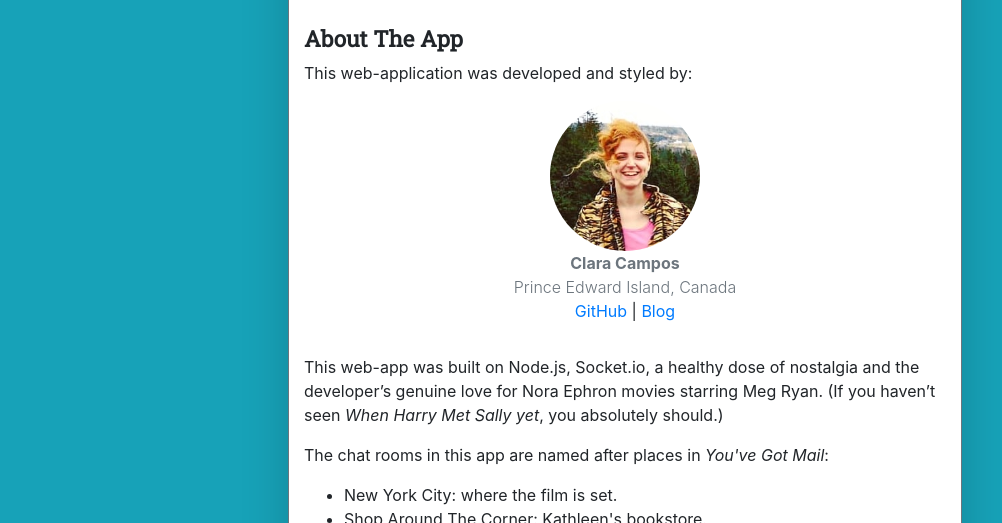
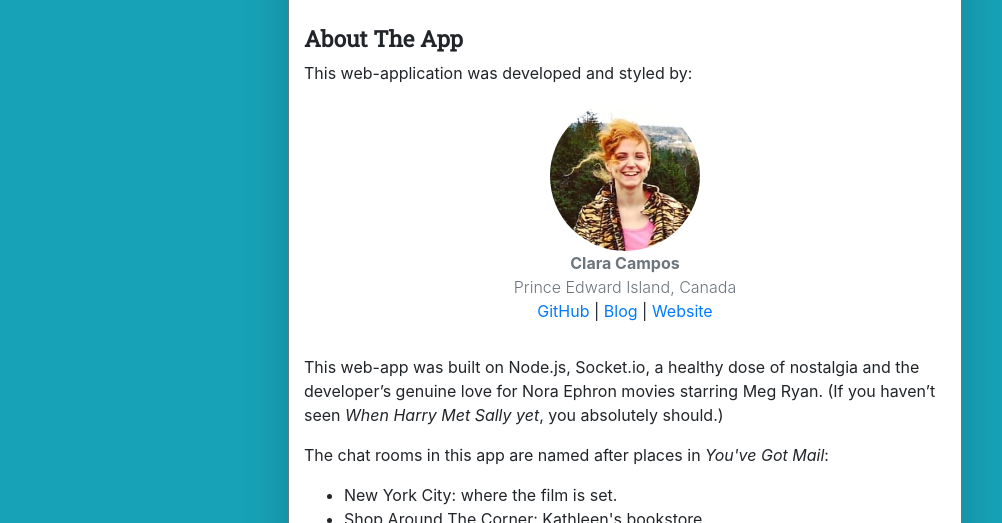
Before and after one commit to claracampos/youve-got-mail, a website: page public/about.html in a window 1280 px wide. Shown: the part 594-1117 px from the top of the page, without its empty margins (15-1017 px from the left). Drawn offline with nearby package versions, Linux system fonts and the light colour scheme.

Commit message:
added website link

```diff
--- a/public/about.html
+++ b/public/about.html
@@ -76,6 +76,13 @@
                   href="https://claralearnstocode.wordpress.com/"
                   target="_blank"
                   >Blog</a
+                >
+                |
+                <a
+                  class="link m-0"
+                  href="https://claracampos.me/"
+                  target="_blank"
+                  >Website</a
                 >
               </p>
             </div>
```
